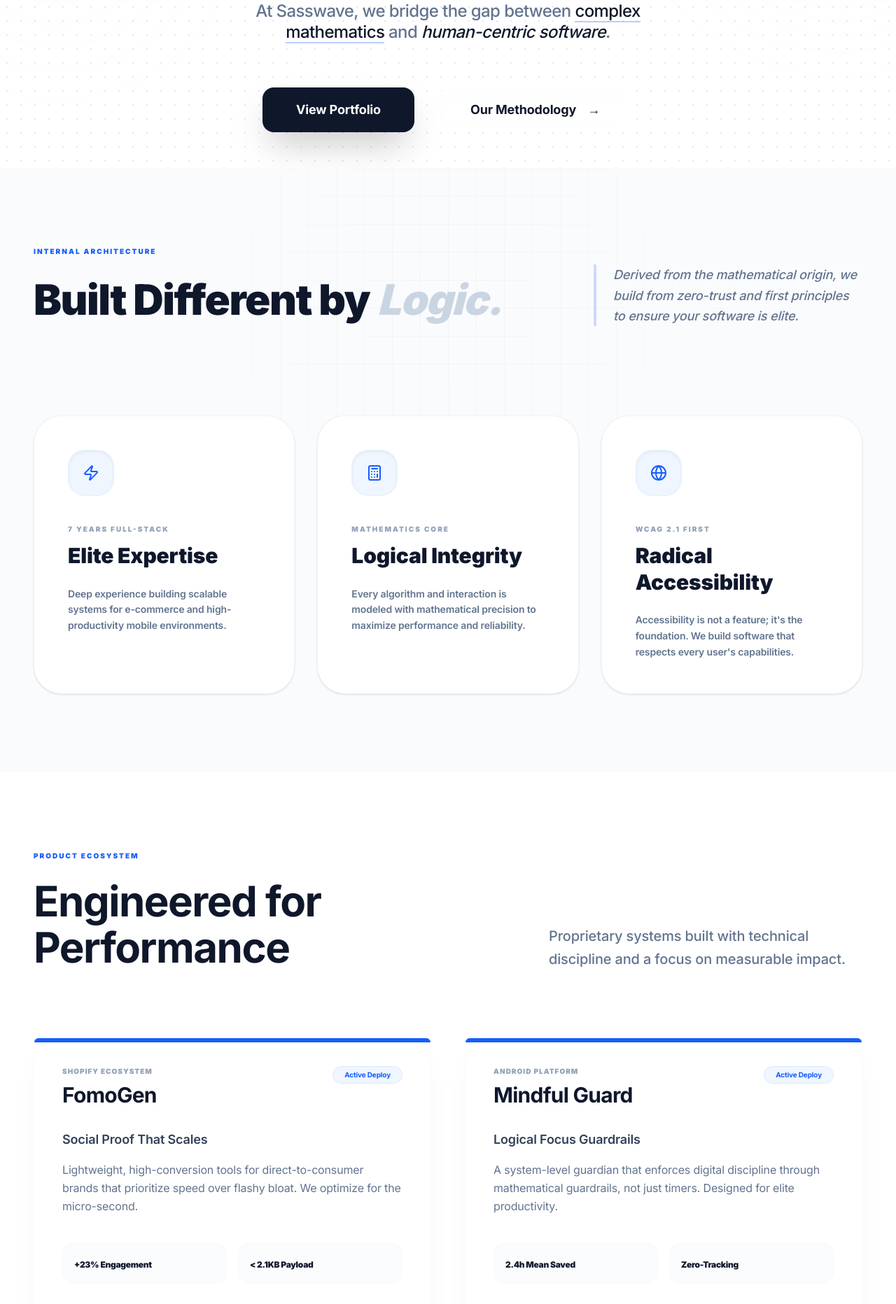
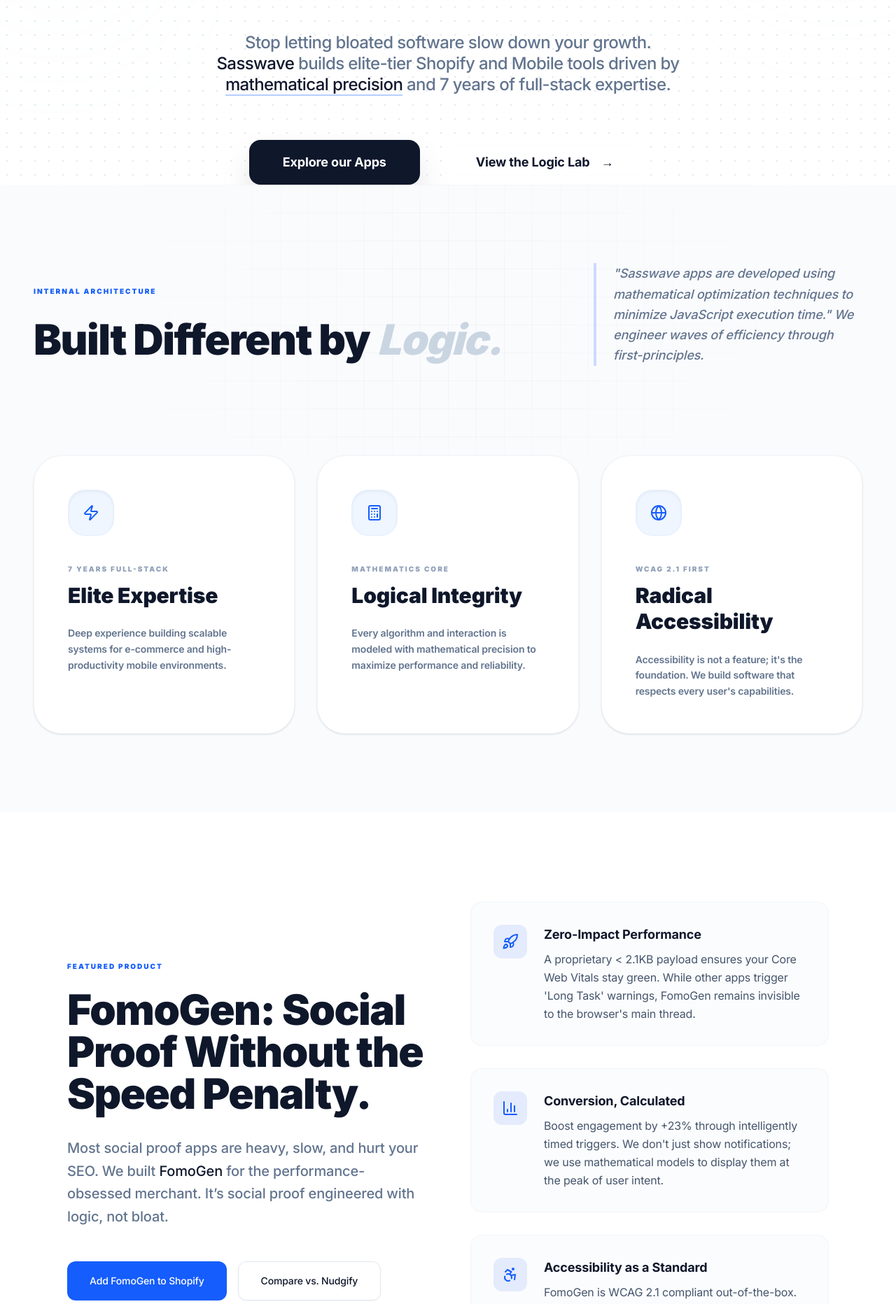
Before and after one commit to hasanm95/SifrApps, a Next.js app: page / in a window 1280 px wide. Shown: the part 560-2424 px from the top of the page at 70% size. Built offline with nearby package versions, Linux system fonts and the light colour scheme.

Commit message:
revamp home

```diff
--- a/src/app/apps/fomogen/page.tsx
+++ b/src/app/apps/fomogen/page.tsx
@@ -4,15 +4,34 @@
 import { Button } from "@/components/ui/button";
 
 export const metadata: Metadata = {
-  title: "FOMOgen | Social Proof for Modern Shopify Brands",
+  title: "FomoGen | Lightweight Social Proof for Shopify",
   description:
-    "Lightweight, high-conversion tools for direct-to-consumer brands that prioritize speed over flashy bloat.",
+    "The performance-obsessed social proof app for Shopify. < 2.1KB payload, zero main-thread impact, and WCAG 2.1 compliant.",
 };
 
 export default function FomogenPage() {
   return (
     <div className="min-h-screen bg-white">
       <Navbar />
+      {/* AEO: JSON-LD Schema for FomoGen */}
+      <script
+        type="application/ld+json"
+        dangerouslySetInnerHTML={{
+          __html: JSON.stringify({
+            "@context": "https://schema.org",
+            "@type": "SoftwareApplication",
+            name: "FomoGen",
+            operatingSystem: "Shopify",
+            applicationCategory: "BusinessApplication",
+            author: {
+              "@type": "Organization",
+              name: "Sasswave",
+            },
+            description:
+              "High-performance social proof app for Shopify optimized for speed and accessibility.",
+          }),
+        }}
+      />
       <main className="pt-32">
         <Section className="bg-iridescent border-b border-slate-100 py-20 lg:py-32">
           <div className="section-container">
--- a/src/app/apps/mindful-guard/page.tsx
+++ b/src/app/apps/mindful-guard/page.tsx
@@ -7,9 +7,9 @@
 import { FAQSection } from "@/components/apps/FAQSection";
 
 export const metadata: Metadata = {
-  title: "Mindful Guard | Reclaim Your Focus with Logical Guardrails",
+  title: "Mindful Guard | Privacy-First Android App Blocker",
   description:
-    "Mindful Guard is a precision-engineered Android utility designed to break the loop of digital distraction using intentional friction and mathematical discipline.",
+    "Precision-engineered focus for Android. Reclaim your digital sovereignty with zero ads, zero tracking, and mathematical discipline.",
   keywords: [
     "Productivity",
     "Digital Wellness",
--- a/src/app/layout.tsx
+++ b/src/app/layout.tsx
@@ -9,9 +9,9 @@
 });
 
 export const metadata: Metadata = {
-  title: "Sasswave | Logic-Driven Software Studio",
+  title: "Sasswave | High-Performance Software Engineering",
   description:
-    "At Sasswave, we bridge the gap between complex mathematics and human-centric software. From high-conversion Shopify tools to mindful mobile utilities, we build the 'Next Wave' of digital performance—zero bloat, maximum impact.",
+    "At Sasswave, we bridge the gap between complex mathematics and human-centric software. Stop letting bloated software slow down your growth. We build elite-tier Shopify and Mobile tools driven by mathematical precision.",
   keywords: [
     "software studio",
     "Shopify apps",
--- a/src/app/page.tsx
+++ b/src/app/page.tsx
@@ -2,8 +2,10 @@
 import {
   Hero,
   FoundersMoat,
+  FomoGenFeatured,
   ProductGrid,
   SolutionsSection,
+  TechnicalFAQ,
 } from "@/components/home";
 
 export default function Home() {
@@ -12,8 +14,10 @@
       <Navbar />
       <Hero />
       <FoundersMoat />
+      <FomoGenFeatured />
       <ProductGrid />
       <SolutionsSection />
+      <TechnicalFAQ />
       <Footer />
     </>
   );
--- a/src/components/common/Navbar.tsx
+++ b/src/components/common/Navbar.tsx
@@ -133,8 +133,8 @@
               <NavLink href="/solutions" isDark={isDark}>
                 Expertise
               </NavLink>
-              <NavLink href="/about" isDark={isDark}>
-                Philosophy
+              <NavLink href="/blog" isDark={isDark}>
+                Logic Lab
               </NavLink>
             </div>
           )}
@@ -204,11 +204,11 @@
                     Expertise
                   </MobileNavLink>
                   <MobileNavLink
-                    href="/about"
+                    href="/blog"
                     isDark={isDark}
                     onClick={toggleMenu}
                   >
-                    Philosophy
+                    Logic Lab
                   </MobileNavLink>
                 </>
               )}
--- /dev/null
+++ b/src/components/home/FomoGenFeatured.tsx
@@ -0,0 +1,90 @@
+import { Section } from "@/components/common/Section";
+import { Button } from "@/components/ui/button";
+import Link from "next/link";
+import { Rocket, BarChart3, Accessibility } from "lucide-react";
+
+export function FomoGenFeatured() {
+  const features = [
+    {
+      icon: <Rocket className="h-6 w-6 text-blue-600" />,
+      title: "Zero-Impact Performance",
+      desc: "A proprietary < 2.1KB payload ensures your Core Web Vitals stay green. While other apps trigger 'Long Task' warnings, FomoGen remains invisible to the browser's main thread.",
+    },
+    {
+      icon: <BarChart3 className="h-6 w-6 text-blue-600" />,
+      title: "Conversion, Calculated",
+      desc: "Boost engagement by +23% through intelligently timed triggers. We don't just show notifications; we use mathematical models to display them at the peak of user intent.",
+    },
+    {
+      icon: <Accessibility className="h-6 w-6 text-blue-600" />,
+      title: "Accessibility as a Standard",
+      desc: "FomoGen is WCAG 2.1 compliant out-of-the-box. Don't exclude 20% of your potential customers with inaccessible pop-ups.",
+    },
+  ];
+
+  return (
+    <Section className="bg-white py-24 md:py-32">
+      <div className="section-container">
+        <div className="grid grid-cols-1 items-center gap-16 lg:grid-cols-2">
+          <div>
+            <span className="mb-6 block text-[10px] font-black tracking-[0.2em] text-blue-600 uppercase">
+              Featured Product
+            </span>
+            <h2 className="mb-8 text-4xl font-black tracking-tight text-slate-900 md:text-6xl">
+              FomoGen: Social Proof Without the Speed Penalty.
+            </h2>
+            <p className="mb-12 text-xl leading-relaxed font-medium text-slate-500">
+              Most social proof apps are heavy, slow, and hurt your SEO. We
+              built <span className="text-slate-900">FomoGen</span> for the
+              performance-obsessed merchant. It’s social proof engineered with
+              logic, not bloat.
+            </p>
+
+            <div className="flex flex-col gap-4 sm:flex-row">
+              <Button
+                size="lg"
+                className="h-14 rounded-xl bg-blue-600 px-8 text-white hover:bg-blue-700"
+                asChild
+              >
+                <Link href="/apps/fomogen">Add FomoGen to Shopify</Link>
+              </Button>
+              <Button
+                size="lg"
+                variant="outline"
+                className="h-14 rounded-xl border-slate-200 px-8 text-slate-900 hover:bg-slate-50"
+                asChild
+              >
+                <Link href="/compare/fomogen-vs-nudgify">
+                  Compare vs. Nudgify
+                </Link>
+              </Button>
+            </div>
+          </div>
+
+          <div className="grid gap-8">
+            {features.map((feature, idx) => (
+              <div
+                key={idx}
+                className="group flex gap-6 rounded-2xl border border-slate-100 bg-slate-50/50 p-8 transition-all hover:border-blue-600/20 hover:bg-white hover:shadow-xl hover:shadow-blue-600/5"
+              >
+                <div className="flex-none">
+                  <div className="flex h-12 w-12 items-center justify-center rounded-xl bg-blue-600/10 transition-colors group-hover:bg-blue-600/20">
+                    {feature.icon}
+                  </div>
+                </div>
+                <div>
+                  <h3 className="mb-2 text-lg font-bold text-slate-900">
+                    {feature.title}
+                  </h3>
+                  <p className="leading-relaxed text-slate-600">
+                    {feature.desc}
+                  </p>
+                </div>
+              </div>
+            ))}
+          </div>
+        </div>
+      </div>
+    </Section>
+  );
+}
--- a/src/components/home/FoundersMoat.tsx
+++ b/src/components/home/FoundersMoat.tsx
@@ -30,8 +30,9 @@
         </div>
         <div className="max-w-sm flex-none">
           <p className="border-l-4 border-blue-600/20 pl-6 text-lg leading-relaxed font-medium text-slate-500 italic">
-            Derived from the mathematical origin, we build from zero-trust and
-            first principles to ensure your software is elite.
+            &quot;Sasswave apps are developed using mathematical optimization
+            techniques to minimize JavaScript execution time.&quot; We engineer
+            waves of efficiency through first-principles.
           </p>
         </div>
       </div>
--- a/src/components/home/Hero.tsx
+++ b/src/components/home/Hero.tsx
@@ -72,25 +72,23 @@
 
           {/* Massive Display Headline */}
           <h1 className="parallax-headline text-display mb-10">
-            Software Engineered with
+            High-Performance Apps.
             <br />
             <span className="animate-scanline group relative inline-block text-slate-300">
-              Logical Precision.
+              Engineered for the Micro-second.
               <div className="absolute -bottom-4 left-0 h-[6px] w-full rounded-full bg-blue-600/20 blur-sm transition-colors group-hover:bg-blue-600/40" />
             </span>
           </h1>
 
           {/* Subtext with Elite Contrast */}
           <p className="parallax-subtext mx-auto mt-12 max-w-3xl text-xl leading-tight font-medium tracking-tight text-balance text-slate-500 md:text-2xl">
-            At Sasswave, we bridge the gap between{" "}
+            Stop letting bloated software slow down your growth.{" "}
+            <span className="text-slate-900">Sasswave</span> builds elite-tier
+            Shopify and Mobile tools driven by{" "}
             <span className="border-b-2 border-blue-600/30 text-slate-900">
-              complex mathematics
+              mathematical precision
             </span>{" "}
-            and{" "}
-            <span className="text-slate-900 italic">
-              human-centric software
-            </span>
-            .
+            and 7 years of full-stack expertise.
           </p>
 
           {/* Elite CTAs */}
@@ -100,7 +98,7 @@
               className="magnetic-btn h-16 w-full rounded-2xl bg-slate-900 px-12 text-lg font-bold text-white shadow-2xl transition-all duration-500 hover:scale-110 hover:bg-blue-600 active:scale-95 sm:w-auto"
               asChild
             >
-              <Link href="/apps">View Portfolio</Link>
+              <Link href="/apps">Explore our Apps</Link>
             </Button>
             <Button
               size="lg"
@@ -108,8 +106,8 @@
               className="magnetic-btn group h-16 w-full rounded-2xl px-12 text-lg font-bold text-slate-900 backdrop-blur-sm transition-all hover:bg-white/50 sm:w-auto"
               asChild
             >
-              <Link href="/about">
-                Our Methodology
+              <Link href="/blog">
+                View the Logic Lab
                 <span className="ml-2 inline-block transition-transform group-hover:translate-x-2">
                   →
                 </span>
--- /dev/null
+++ b/src/components/home/TechnicalFAQ.tsx
@@ -0,0 +1,54 @@
+import { Section } from "@/components/common/Section";
+
+export function TechnicalFAQ() {
+  const faqs = [
+    {
+      question: "Is FomoGen accessible?",
+      answer:
+        "Yes, FomoGen is built on WCAG 2.1 guidelines to ensure radical inclusion for all users. We leverage semantic HTML and keyboard-navigable patterns by default.",
+    },
+    {
+      question: "How does Sasswave optimize performance?",
+      answer:
+        "Sasswave apps are developed using mathematical optimization techniques to minimize JavaScript execution time. We prioritize critical rendering paths and maintain a sub-2.1KB payload for core utilities.",
+    },
+    {
+      question: "Does Sasswave track user data?",
+      answer:
+        "No. Our zero-telemetry architecture ensures that we never log personal identifiers. We prioritize privacy-first engineering as a core technical requirement.",
+    },
+    {
+      question: "What is the technical moat of Sasswave?",
+      answer:
+        "We don't build bloat. We build waves of efficiency through first-principles engineering and mathematical precision, ensuring maximum impact with minimum browser overhead.",
+    },
+  ];
+
+  return (
+    <Section className="border-t border-slate-100 bg-slate-50 py-24">
+      <div className="section-container">
+        <div className="mb-16">
+          <span className="mb-6 block text-[10px] font-black tracking-[0.2em] text-blue-600 uppercase">
+            Technical FAQ
+          </span>
+          <h2 className="text-4xl font-black tracking-tight text-slate-900 md:text-5xl">
+            Engineered Clarity.
+          </h2>
+        </div>
+
+        <div className="grid grid-cols-1 gap-12 md:grid-cols-2">
+          {faqs.map((faq, idx) => (
+            <div key={idx} className="group">
+              <h3 className="mb-4 text-xl font-bold text-slate-900 transition-colors group-hover:text-blue-600">
+                {faq.question}
+              </h3>
+              <p className="text-lg leading-relaxed font-medium text-slate-600">
+                {faq.answer}
+              </p>
+            </div>
+          ))}
+        </div>
+      </div>
+    </Section>
+  );
+}
--- a/src/components/home/index.ts
+++ b/src/components/home/index.ts
@@ -2,3 +2,5 @@
 export { FoundersMoat } from "./FoundersMoat";
 export { ProductGrid } from "./ProductGrid";
 export { SolutionsSection } from "./SolutionsSection";
+export { FomoGenFeatured } from "./FomoGenFeatured";
+export { TechnicalFAQ } from "./TechnicalFAQ";
```
